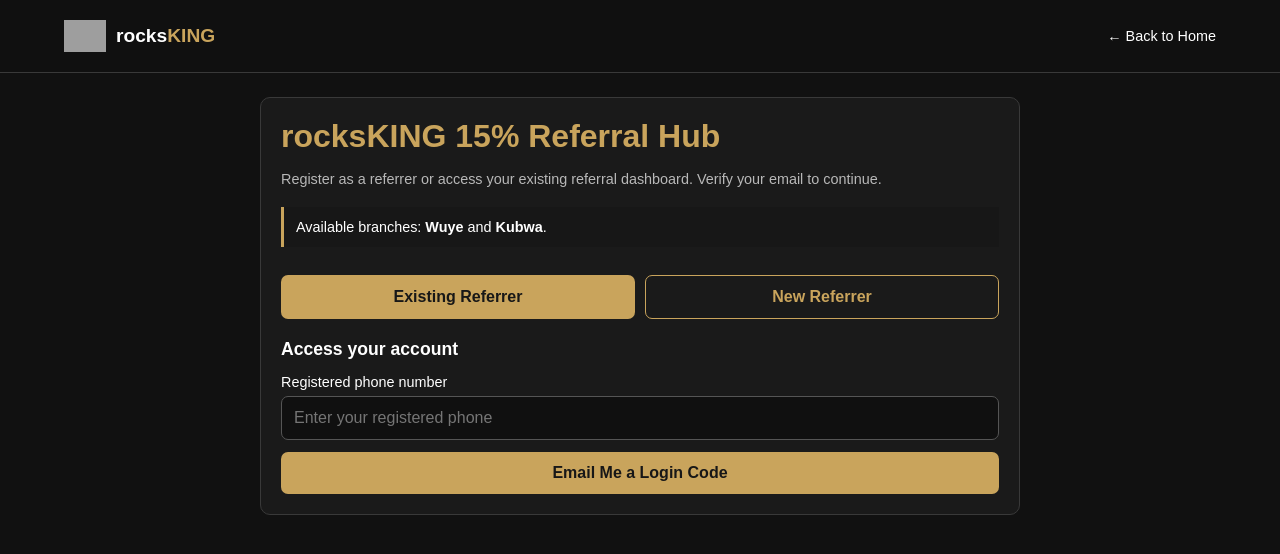
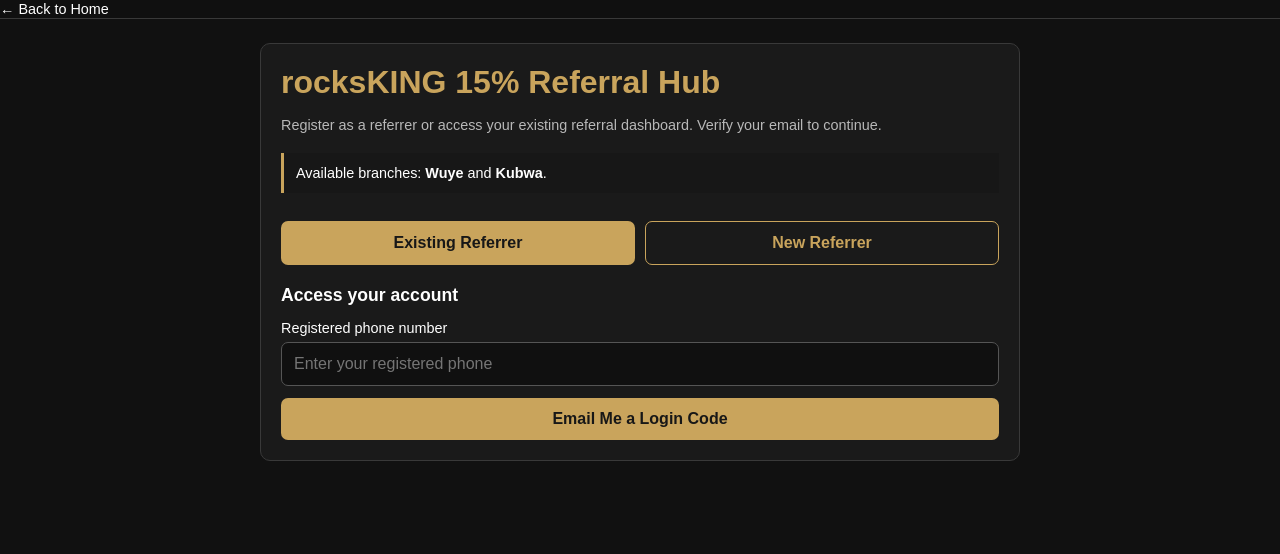
Before and after one commit to Briana2001/RocksKing-Production-Portfolio, a plain HTML site: page referral-app.html in a window 1280 px wide. Drawn offline with Linux system fonts and the light colour scheme; grey boxes are pictures that could not be loaded.

Commit message:
updated header in referral page

```diff
--- a/referral-app.html
+++ b/referral-app.html
@@ -294,14 +294,7 @@
 <body>
 
 <header class="site-header">
-  <nav class="container nav" aria-label="Main navigation">
-    <a class="brand" href="index.html" aria-label="rocksKING Productions home">
-      <img src="images/rocksking-logo.png" alt="">
-      <span>rocks<span>KING</span></span>
-    </a>
-
-    <a class="nav-link" href="index.html">← Back to Home</a>
-  </nav>
+   <a class="nav-link" href="index.html">← Back to Home</a>
 </header>
 
 <main class="wrap">
```
